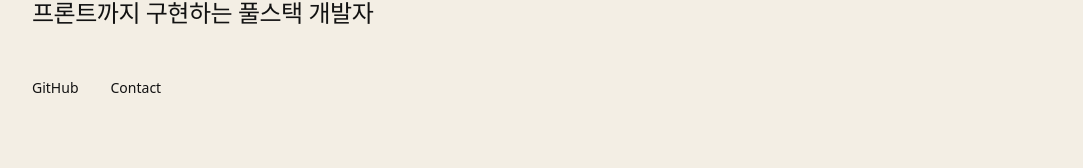
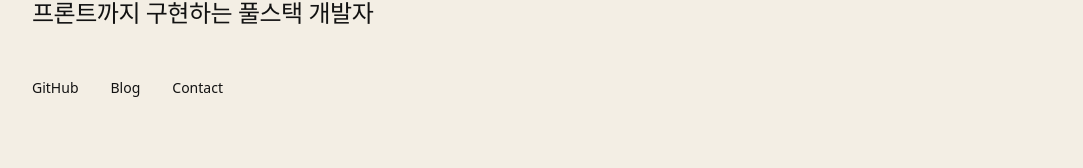
Before and after one commit to hot-gamja/portfolio-v1, a React (Vite) app: page / in a window 1280 px wide. Shown: the part 464-632 px from the top of the page, without its empty margins (96-1179 px from the left). Built offline with nearby package versions, Linux system fonts and the light colour scheme; a web font is replaced by a local one.

Commit message:
feat: add OG tags, search block, blog link, and dynamic alt text
- Add OG/Twitter meta tags for link sharing previews
- Add noindex/nofollow to block search engine indexing
- Add blog link (hotgamja.dev) to Hero and Footer
- Add architectureAlt field and dynamic alt text in Projects

```diff
--- a/index.html
+++ b/index.html
@@ -6,7 +6,16 @@
     <link rel="preconnect" href="https://cdn.jsdelivr.net" />
     <link rel="stylesheet" href="https://cdn.jsdelivr.net/gh/orioncactus/pretendard@v1.3.9/dist/web/variable/pretendardvariable-dynamic-subset.min.css" />
     <meta name="viewport" content="width=device-width, initial-scale=1.0" />
+    <meta name="robots" content="noindex, nofollow" />
     <meta name="description" content="이동희 포트폴리오 — 백엔드 중심으로 설계하고 프론트까지 구현하는 풀스택 개발자. Spring Boot, AWS, React 기반 프로젝트 경험." />
+    <meta property="og:type" content="website" />
+    <meta property="og:title" content="이동희 — Full Stack Developer" />
+    <meta property="og:description" content="백엔드 중심으로 설계하고 프론트까지 구현하는 풀스택 개발자. Spring Boot, AWS, React 기반 프로젝트 경험." />
+    <meta property="og:url" content="https://hot-gamja.github.io/portfolio-v1/" />
+    <meta property="og:image" content="https://hot-gamja.github.io/portfolio-v1/sto-architecture.png" />
+    <meta name="twitter:card" content="summary_large_image" />
+    <meta name="twitter:title" content="이동희 — Full Stack Developer" />
+    <meta name="twitter:description" content="백엔드 중심으로 설계하고 프론트까지 구현하는 풀스택 개발자." />
     <title>이동희 — Full Stack Developer</title>
   </head>
   <body>
--- a/src/components/Footer.tsx
+++ b/src/components/Footer.tsx
@@ -22,6 +22,15 @@ export default function Footer() {
               GitHub
             </a>
             <a
+              href="https://hotgamja.dev"
+              target="_blank"
+              rel="noreferrer"
+              aria-label="기술 블로그 (새 탭에서 열림)"
+              className="text-dim pb-0.5 border-b border-transparent hover:border-dim transition-colors"
+            >
+              Blog
+            </a>
+            <a
               href="mailto:abcd0701@naver.com"
               aria-label="이메일 보내기"
               className="text-dim pb-0.5 border-b border-transparent hover:border-dim transition-colors"
--- a/src/components/Hero.tsx
+++ b/src/components/Hero.tsx
@@ -28,6 +28,15 @@ export default function Hero() {
                 GitHub
               </a>
               <a
+                href="https://hotgamja.dev"
+                target="_blank"
+                rel="noreferrer"
+                aria-label="기술 블로그 (새 탭에서 열림)"
+                className="text-ink pb-0.5 border-b border-transparent hover:border-ink transition-colors"
+              >
+                Blog
+              </a>
+              <a
                 href="mailto:abcd0701@naver.com"
                 aria-label="이메일 보내기"
                 className="text-ink pb-0.5 border-b border-transparent hover:border-ink transition-colors"
--- a/src/components/Projects.tsx
+++ b/src/components/Projects.tsx
@@ -165,7 +165,7 @@ function ProjectChapter({ project }: { project: Project }) {
                   </div>
                   <img
                     src={project.architectureImage}
-                    alt="STO 증권형 토큰 거래 플랫폼 시스템 아키텍처"
+                    alt={project.architectureAlt ?? `${project.title} 시스템 아키텍처`}
                     className="w-full object-contain p-6"
                   />
                   {project.architectureBullets && (
--- a/src/data/projects.ts
+++ b/src/data/projects.ts
@@ -23,6 +23,7 @@ export interface Project {
   role?: Role[]
   metrics?: Metric[]
   architectureImage?: string
+  architectureAlt?: string
   architectureBullets?: string[]
 }
 
@@ -46,6 +47,7 @@ export const projects: Project[] = [
     techStack: ['Spring Boot', 'Spring Security', 'JPA', 'PostgreSQL', 'Redis', 'WebSocket', 'React'],
     github: 'https://github.com/SHSWAcademy/STO',
     architectureImage: `${import.meta.env.BASE_URL}sto-architecture.png`,
+    architectureAlt: 'STO 증권형 토큰 거래 플랫폼 시스템 아키텍처',
     architectureBullets: [
       'NginX 리버스 프록시를 통해 React와 Main 서버를 분리 배포',
       'Main과 독립된 Match 서버가 TreeMap 오더북으로 체결 처리',
```
